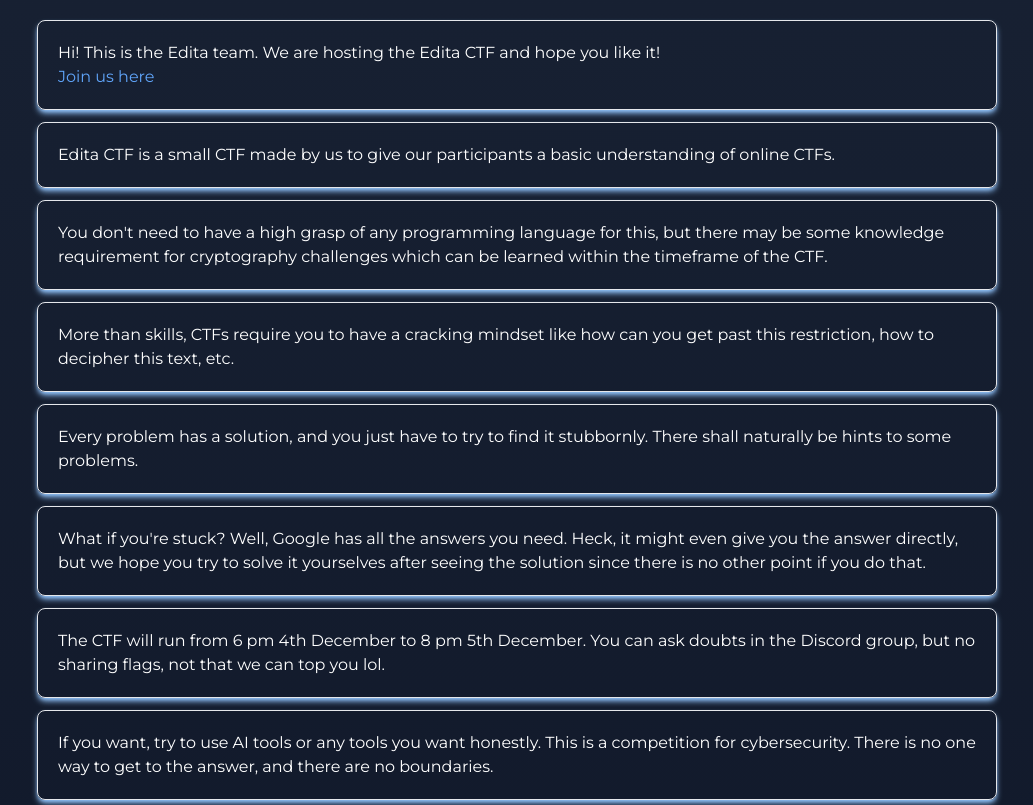
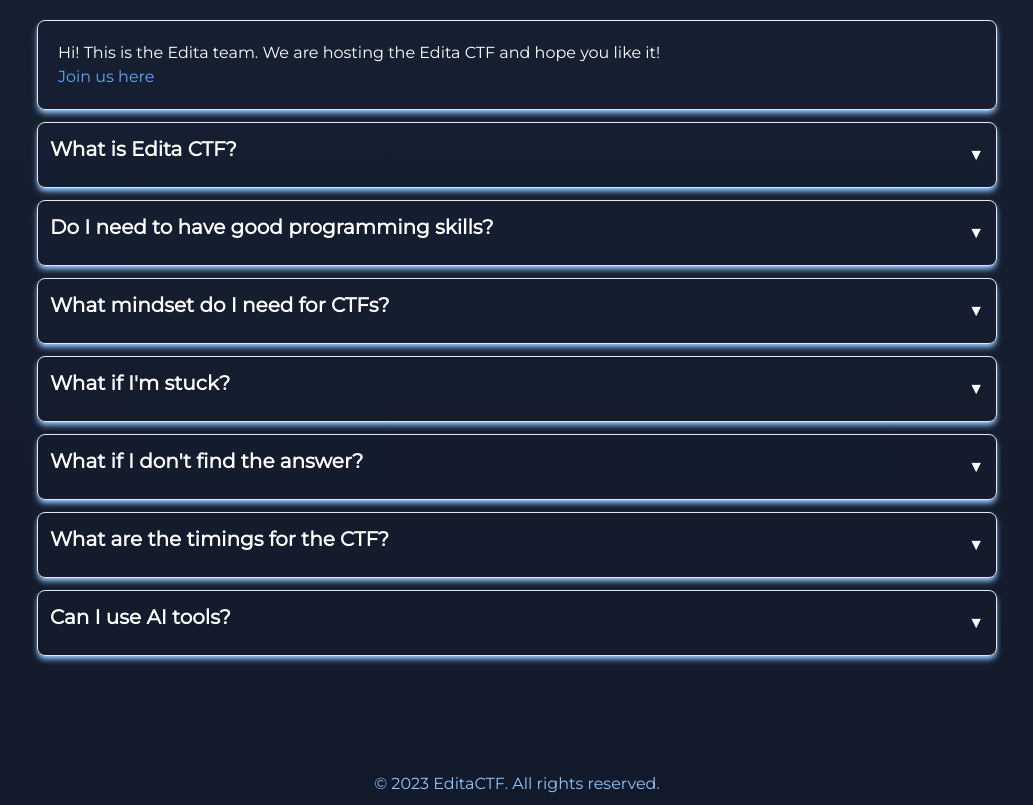
Before and after one commit to FrenzyVJN/Edita, a Next.js app: page /events in a window 1280 px wide. Shown: the part 940-1745 px from the top of the page, without its empty margins (123-1156 px from the left). Built offline with nearby package versions, Linux system fonts and the light colour scheme.

Commit message:
added questions for faq

```diff
--- a/app/events/faq.tsx
+++ b/app/events/faq.tsx
@@ -1,52 +1,68 @@
 "use client"
-import React from 'react';
-import styled from 'styled-components';
-import 'animate.css';
-
-
+import React, { useState } from 'react';
 
 const Faq = () => {
+  const faqData = [
+    {
+      question: "What is Edita CTF?",
+      answer: "Edita CTF is a small CTF made by us to give our participants a basic understanding of online CTFs.",
+    },
+    {
+      question: "Do I need to have good programming skills?",
+      answer: "You don't need to have a high grasp of any programming language for this, but there may be some knowledge requirement for cryptography challenges which can be learned within the timeframe of the CTF.",
+    },
+    {
+      question: "What mindset do I need for CTFs?",
+      answer: "More than skills, CTFs require you to have a cracking mindset like how can you get past this restriction, how to decipher this text, etc.",
+    },
+    {
+      question: "What if I'm stuck?",
+      answer: "Every problem has a solution, and you just have to try to find it stubbornly. There shall naturally be hints to some problems.",
+    },
+    {
+      question: "What if I don't find the answer?",
+      answer: "If you're stuck, Google has all the answers you need. It might even give you the answer directly, but we hope you try to solve it yourselves after seeing the solution since there is no other point if you do that.",
+    },
+    {
+      question: "What are the timings for the CTF?",
+      answer: "The CTF will run from 6 pm 4th December to 8 pm 5th December. You can ask doubts in the Discord group, but no sharing flags, not that we can top you lol.",
+    },
+    {
+      question: "Can I use AI tools?",
+      answer: "If you want, try to use AI tools or any tools you want honestly. This is a competition for cybersecurity. There is no one way to get to the answer, and there are no boundaries.",
+    },
+  ];
+
+  const [activeIndex, setActiveIndex] = useState(null);
+
+  const handleAccordionClick = (index : any) => {
+    setActiveIndex(activeIndex === index ? null : index);
+  };
 
   return (
     <main className='bg-inherit py-10 to-slate-950 animate-movingBg min-h-screen md:px-20'>
       <div className=''>
         <h1 className='text-4xl md:text-6xl font-bold mb-4 animate__animated animate__fadeInDown text-blue-400 py-10 text-center'>FAQs</h1>
-
         <div className="bg-inherit my-3 text-white border p-5 md:w-full mx-auto  rounded-lg animate__animated animate__fadeInDown shadow-md shadow-blue-300" >
           <p>Hi! This is the Edita team. We are hosting the Edita CTF and hope you like it!</p>
           <a className='text-blue-400' href='https://discord.gg/fAYXx2PN/'>Join us here</a>
         </div>
 
-        <div className="bg-inherit my-3 text-white border p-5 md:w-full rounded-lg animate__animated animate__fadeInDown mx-auto shadow-md shadow-blue-300" >
-          <p>Edita CTF is a small CTF made by us to give our participants a basic understanding of online CTFs.</p>
+        {faqData.map((item, index) => (
+          <div key={index} className="bg-inherit my-3 text-white border p-3 md:w-full mx-auto rounded-lg animate__animated animate__fadeInDown shadow-md shadow-blue-300">
+            <div
+              className="cursor-pointer flex justify-between items-center"
+              onClick={() => handleAccordionClick(index)}
+            >
+              <h2 className="text-xl font-bold mb-3">{item.question}</h2>
+              <span>{activeIndex === index ? '▲' : '▼'}</span>
+            </div>
+            {activeIndex === index && <p>{item.answer}</p>}
           </div>
-
-        <div className="bg-inherit my-3 text-white border p-5 md:w-full rounded-lg animate__animated animate__fadeInDown mx-auto shadow-md shadow-blue-300" >
-          <p>You don't need to have a high grasp of any programming language for this, but there may be some knowledge requirement for cryptography challenges which can be learned within the timeframe of the CTF.</p>
-          </div>
-
-        <div className="bg-inherit my-3 text-white border p-5 md:w-full rounded-lg animate__animated animate__fadeInDown mx-auto shadow-md shadow-blue-300" >
-          <p>More than skills, CTFs require you to have a cracking mindset like how can you get past this restriction, how to decipher this text, etc.</p>
-          </div>
-
-        <div className="bg-inherit my-3 text-white border md:w-full p-5 rounded-lg animate__animated animate__fadeInDown mx-auto shadow-md shadow-blue-300" >
-          <p>Every problem has a solution, and you just have to try to find it stubbornly. There shall naturally be hints to some problems.</p>
-          </div>
-
-        <div className="bg-inherit my-3 text-white border p-5 md:w-full rounded-lg animate__animated animate__fadeInDown mx-auto shadow-md shadow-blue-300">
-          <p>What if you're stuck? Well, Google has all the answers you need. Heck, it might even give you the answer directly, but we hope you try to solve it yourselves after seeing the solution since there is no other point if you do that.</p>
-          </div>
-
-        <div className="bg-inherit my-3 text-white border p-5 md:w-full rounded-lg animate__animated animate__fadeInDown mx-auto shadow-md shadow-blue-300" >
-          <p>The CTF will run from 6 pm 4th December to 8 pm 5th December. You can ask doubts in the Discord group, but no sharing flags, not that we can top you lol.</p>
-          </div>
-
-        <div className="bg-inherit my-3 text-white border p-5 md:w-full rounded-lg animate__animated animate__fadeInDown mx-auto shadow-md shadow-blue-300">
-          <p>If you want, try to use AI tools or any tools you want honestly. This is a competition for cybersecurity. There is no one way to get to the answer, and there are no boundaries.</p>
-          </div>
+        ))}
       </div>
     </main>
   );
-}
+};
 
 export default Faq;
```
